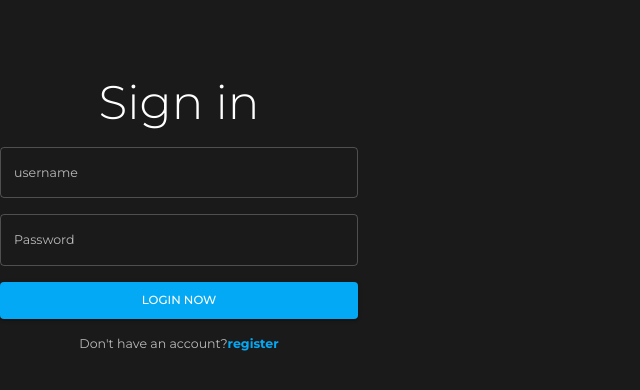
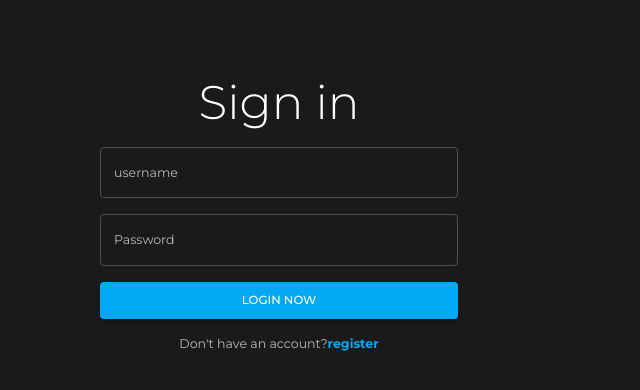
Before and after one commit to Rushi-kesh/movie-booking-website, a React (Create React App) app in the folder client/: page /#/login in a window 1280 px wide. Shown: the top 390 px of the page, without its empty margins (0-640 px from the left). Built offline with nearby package versions, Linux system fonts and the light colour scheme.

Commit message:
make it better

```diff
--- a/client/src/pages/Public/Login/components/LoginForm.js
+++ b/client/src/pages/Public/Login/components/LoginForm.js
@@ -9,7 +9,7 @@ import { history } from '../../../../utils';
 const useStyles = makeStyles(theme => ({
   form: {
     margin:"50px 0px",
-    padding:"0px",
+    paddingLeft:"100px",
     textAlign:"center",
     align:"center",
   },
--- a/client/src/pages/Public/Register/styles.js
+++ b/client/src/pages/Public/Register/styles.js
@@ -40,7 +40,7 @@ export default theme => ({
     display: 'flex',
     alignItems: 'center',
     margin:"0px 0px",
-    padding:"0px",
+    paddingLeft:"100px",
     textAlign:"center",
     align:"center",
     [theme.breakpoints.down('md')]: {
```
